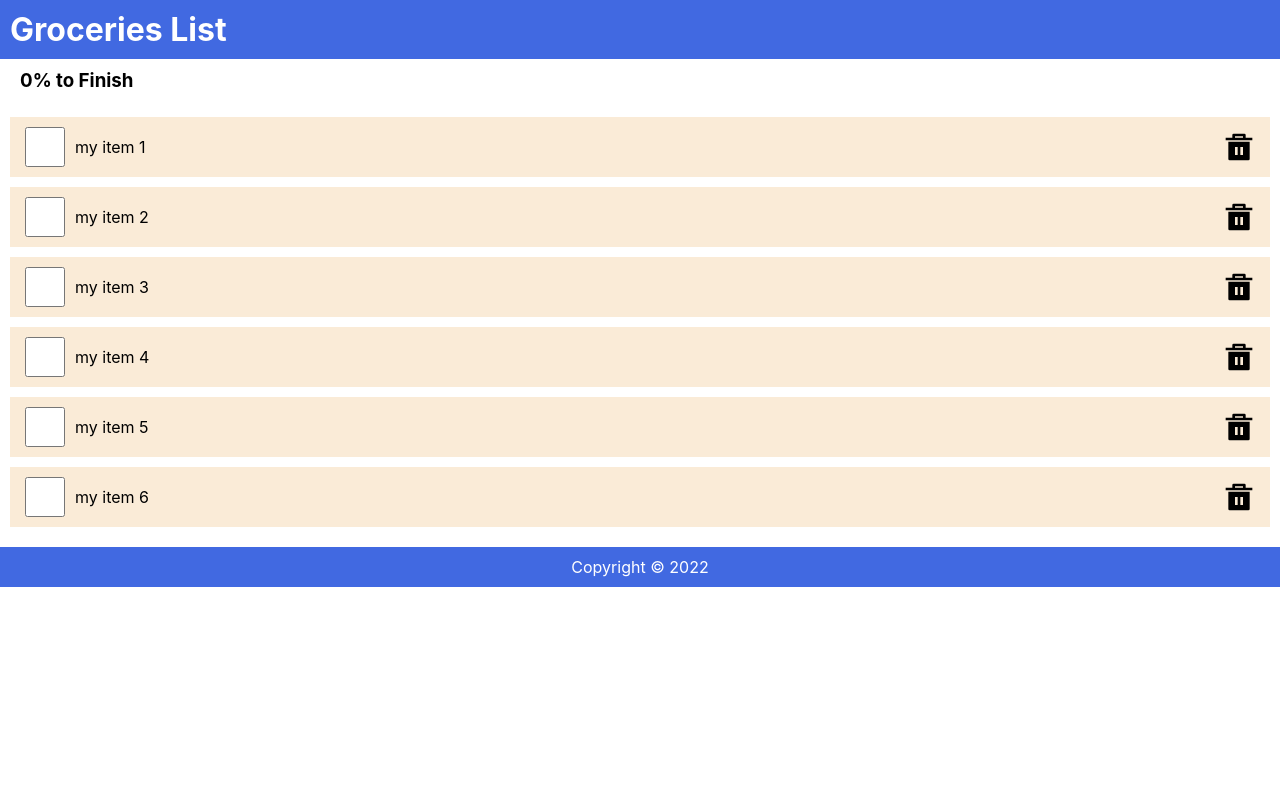
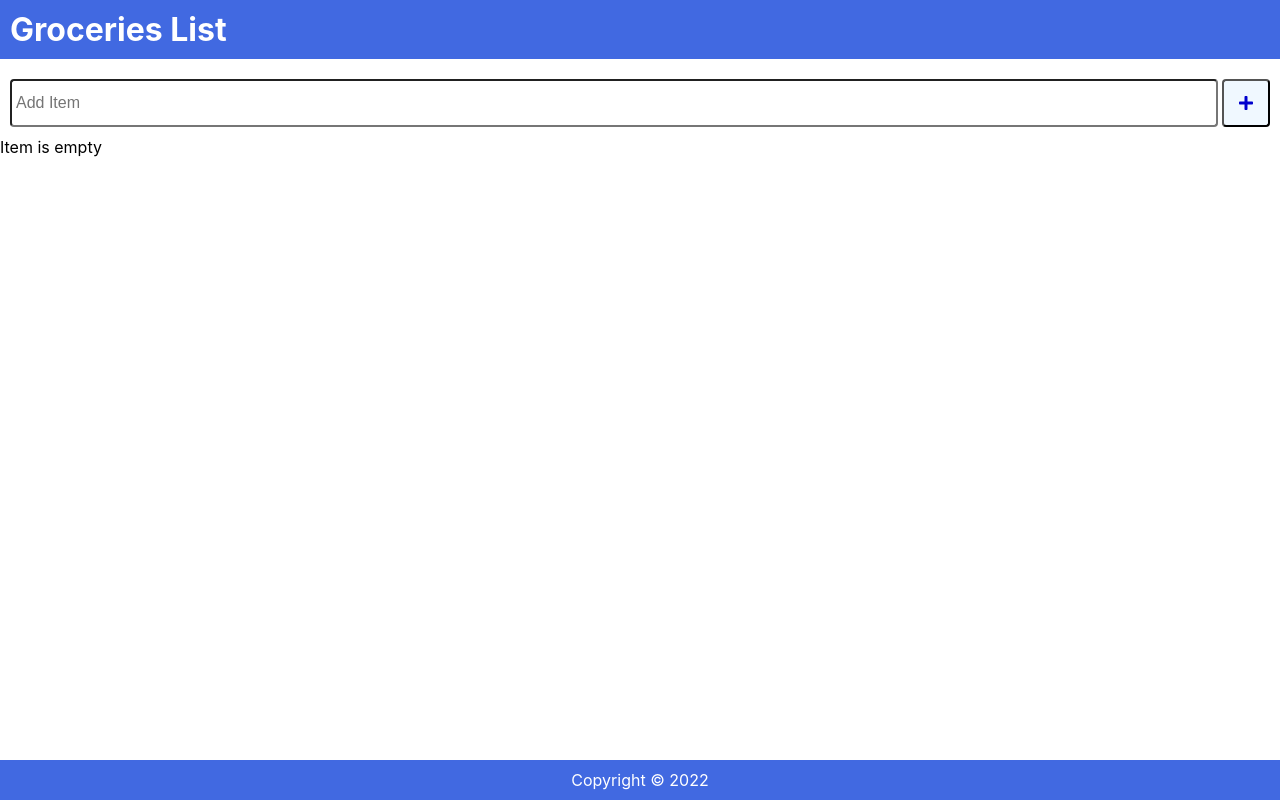
Before and after one commit to TheMordhon1/reactjs-shopping-list-app, a React (Create React App) app: page / in a window 1280 px wide. Built offline with nearby package versions, Linux system fonts and the light colour scheme.

Commit message:
create addItem form and save value to localStorage

```diff
--- /dev/null
+++ b/src/AddItem.js
@@ -0,0 +1,30 @@
+import React from 'react'
+import { FaPlus } from 'react-icons/fa'
+
+const AddItem = ({ newItem, setNewItem, handleSubmit }) => {
+	return (
+		<form
+			className='addForm'
+			onSubmit={handleSubmit}>
+			<label htmlFor="addItem">Add Item</label>
+			<input
+				type="text"
+				autoFocus
+				id='addItem'
+				placeholder='Add Item'
+				required
+				value={newItem}
+				onChange={(e) => setNewItem(e.target.value)}
+			/>
+			<button
+				type='submit'
+				aria-label='Add Item'
+				onClick={handleSubmit}
+			>
+				<FaPlus />
+			</button>
+		</form>
+	)
+}
+
+export default AddItem
--- a/src/App.js
+++ b/src/App.js
@@ -1,57 +1,55 @@
 import { useState } from 'react';
+import AddItem from './AddItem';
 import Content from './Content';
 import Footer from './Footer';
 import Header from './Header';
 
 function App() {
 	const [progress, setProgress] = useState(0)
-	const [items, setItems] = useState([
-		{
-			id: 1,
-			isChecked: false,
-			item: "my item 1"
-		},
-		{
-			id: 2,
-			isChecked: false,
-			item: "my item 2"
-		},
-		{
-			id: 3,
-			isChecked: false,
-			item: "my item 3"
-		},
-		{
-			id: 4,
-			isChecked: false,
-			item: "my item 4"
-		},
-		{
-			id: 5,
-			isChecked: false,
-			item: "my item 5"
-		},
-		{
-			id: 6,
-			isChecked: false,
-			item: "my item 6"
-		},
-	])
+	const [items, setItems] = useState(JSON.parse(localStorage.getItem('shoppingList')) || []);
+	const [newItem, setNewItem] = useState('')
+
+	const setAndSaveItems = (newItems) => {
+		setItems(newItems);
+		localStorage.setItem('shoppingList', JSON.stringify(newItems))
+	}
+
+	const addItem = (item) => {
+		const id = items.length ? items[items.length - 1].id + 1 : 1;
+		const myNewItem = { id, isChecked: false, item };
+		const listItems = [...items, myNewItem];
+		setAndSaveItems(listItems);
+	}
 
 	const handleOnCheck = (id) => {
 		const listItems = items.map(item => item.id === id
 			? { ...item, isChecked: !item.isChecked } : item);
 		setItems(listItems);
+		setAndSaveItems(listItems);
 	}
 
 	const handleOnDelete = (id) => {
 		const listItems = items.filter(item => item.id !== id);
 		setItems(listItems);
+		setAndSaveItems(listItems);
+	}
+
+	const handleSubmit = (e) => {
+		e.preventDefault();
+		if (!newItem) return;
+
+		addItem(newItem);
+		setNewItem('')
 	}
 
 	return (
 		<div className="App">
 			<Header />
+			<AddItem
+				newItem={newItem}
+				setNewItem={setNewItem}
+				handleSubmit={handleSubmit}
+			/>
 			<Content
 				items={items}
 				progress={progress}
--- a/src/Content.js
+++ b/src/Content.js
@@ -6,7 +6,7 @@ import ProgressComp from './ProgressComp'
 const Content = ({ items, progress, setProgress, handleOnCheck, handleOnDelete }) => {
 
 	return (
-		<main>
+		<main style={{ flex: 1 }}>
 			{items.length > 0 ?
 				<div style={{ margin: '10px' }}>
 					<ProgressComp items={items} progress={progress} />
--- a/src/index.css
+++ b/src/index.css
@@ -15,6 +15,54 @@ body {
 code {
   font-family: source-code-pro, Menlo, Monaco, Consolas, "Courier New",
     monospace;
+}
+
+.App {
+  display: flex;
+  flex-direction: column;
+  min-height: 100vh;
+}
+
+.addForm {
+  display: flex;
+  justify-content: flex-start;
+  margin: 10px;
+}
+
+.addForm label {
+  position: absolute;
+  display: none;
+}
+
+.addForm input[type="text"] {
+  flex-grow: 1;
+  max-width: calc(100% - 50px);
+  min-height: 48px;
+  font-size: 1rem;
+  padding: 0.25rem;
+  border-radius: 0.25rem;
+  margin-right: 0.25rem;
+  outline: none;
+}
+
+button {
+  display: flex;
+  justify-content: center;
+  align-items: center;
+  height: 48px;
+  min-width: 48px;
+  border-radius: 0.25rem;
+  padding: 0.5rem;
+  font-size: 1rem;
+  background-color: aliceblue;
+  color: mediumblue;
+  cursor: pointer;
+}
+
+button:hover,
+button:focus {
+  background-color: green;
+  color: white;
 }
 
 .list {
```
